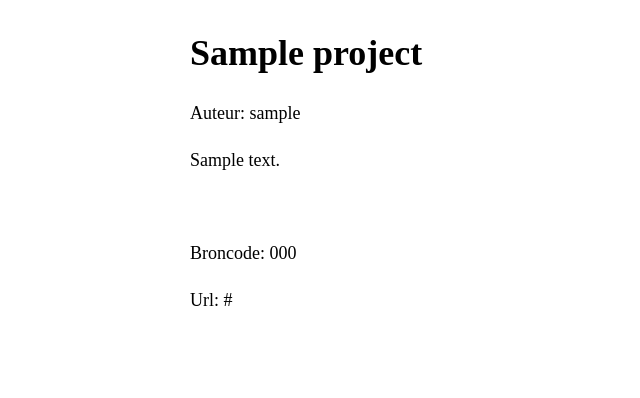
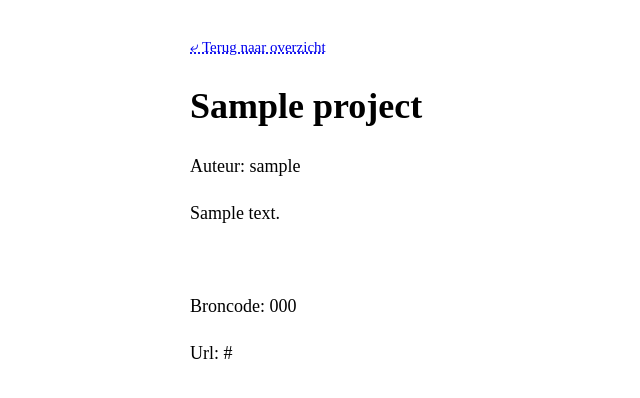
Before and after one commit to Hauke2222/Portfolio, a Django app: page /projects/1/ in a window 1280 px wide. Shown: the part 186-584 px from the top of the page, without its empty margins (0-640 px from the left). Run offline with Django 4.2, Linux system fonts and the light colour scheme; tables that the repository leaves empty hold one stand-in row (values such as "Sample post").

Commit message:
add back link

```diff
--- a/templates/blog/detail.html
+++ b/templates/blog/detail.html
@@ -1,5 +1,8 @@
 {% extends 'base.html' %} {% block content %}
 <div>
+  <a href="{% url 'projects_index' %}">
+    <small>&#10550; Terug naar overzicht</small></a>
+  <br>
   <h1>{{ post.title }}</h1>
   <h2>{{ post.date }}</h2>
   <p>Auteur: {{ post.author }}</p>
--- a/templates/projects/detail.html
+++ b/templates/projects/detail.html
@@ -1,11 +1,20 @@
 {% extends 'base.html' %} {% block content %}
 <div>
+  <a href="{% url 'projects_index' %}">
+    <small>&#10550; Terug naar overzicht</small></a>
+    <br>
   <h1>{{ project.title }}</h1>
   <!-- <h2>{{ project.date }}</h2> -->
   <p>Auteur: {{ project.author }}</p>
   <p>{{ project.text|wordwrap:75}}</p>
   <br>
+  {% if project.source_code %}
   <p class="url">Broncode: {{project.source_code | urlize}}</p>
+  {% endif %}
+  {% if project.project_url %}
   <p class="url">Url: {{project.project_url | urlize}}</p>
+  {% endif %}
+  <br>
+
 </div>
 {% endblock content %}
```
